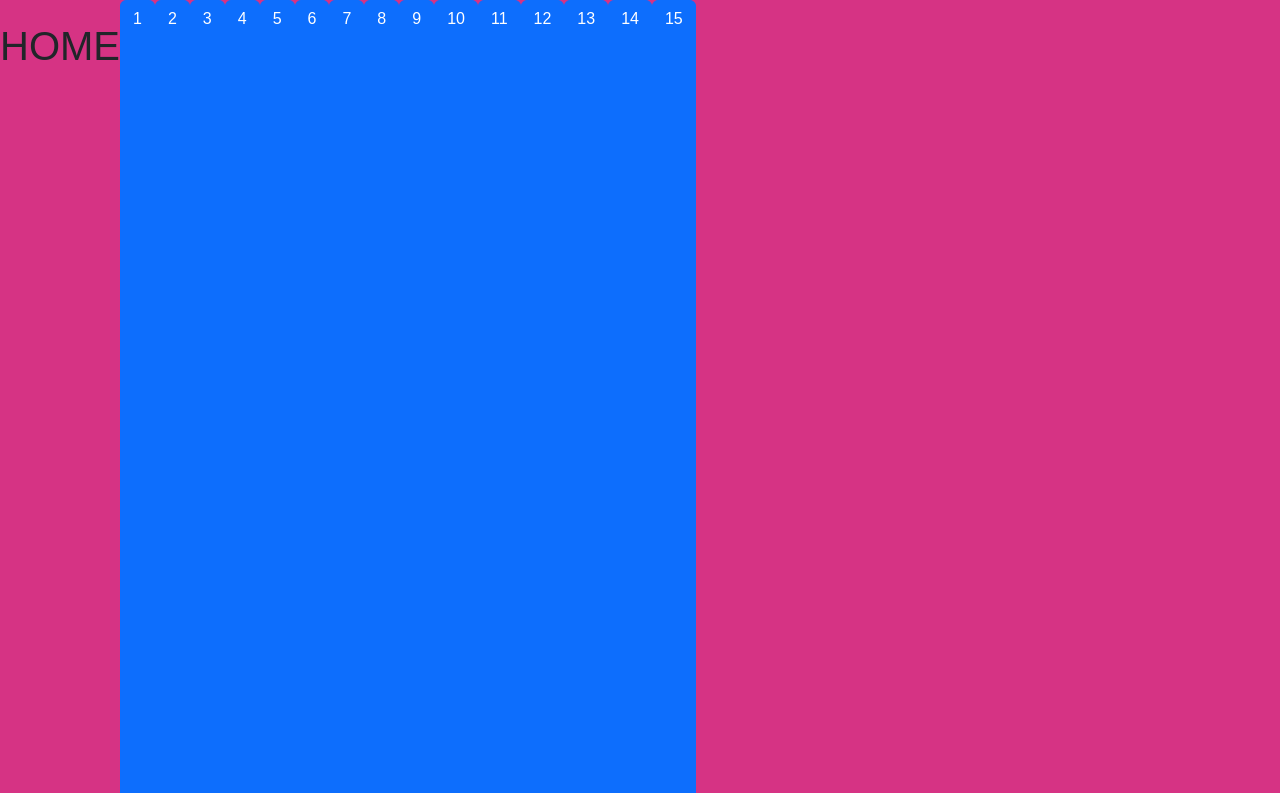
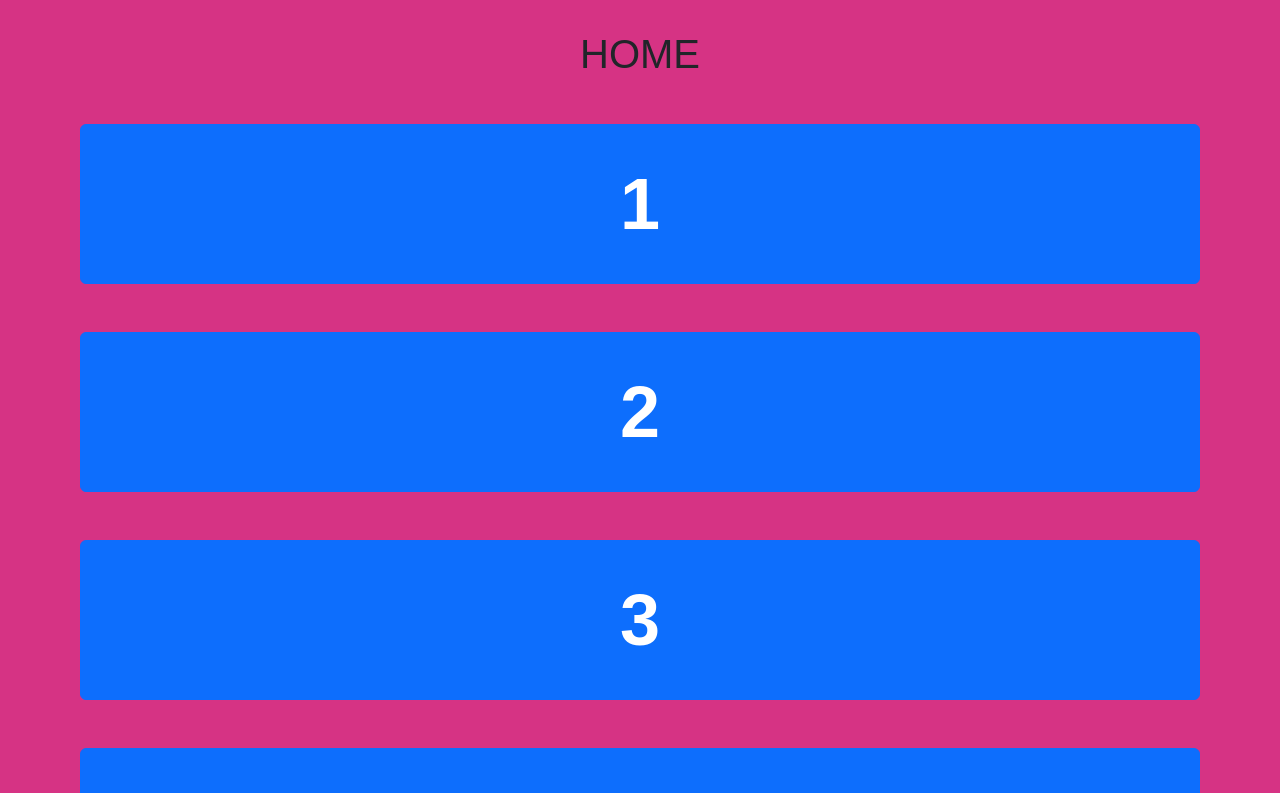
Before and after one commit to Jarvis0328/WeddingSongsTables, an Angular app: page /home in a window 1280 px wide. Shown: the top 793 px of the page. Built offline with nearby package versions, Linux system fonts and the light colour scheme.

Commit message:
prettier list of song in home

```diff
--- a/src/app/home/home.component.css
+++ b/src/app/home/home.component.css
@@ -0,0 +1,9 @@
+.home{
+
+}
+.song-button{
+    height: 10rem;
+    margin-left: 5rem;
+    margin-right: 5rem;
+    font-size: 4.5rem;
+}
--- a/src/app/home/home.component.html
+++ b/src/app/home/home.component.html
@@ -1,7 +1,7 @@
-<div class="d-flex bg-pink min-vh-100 font-wedding">
-  <p class="text-center fs-1 pt-3 flex-column">HOME</p>
+<div class="d-flex bg-pink min-vh-100 font-wedding flex-column">
+  <p class="text-center fs-1 pt-4">HOME</p>
   @for (songId of songs; track $index) {
-  <a [routerLink]="['../song/' + songId]" type="button" class="btn btn-primary">
+  <a [routerLink]="['../song/' + songId]" type="button" class="d-flex btn btn-primary song-button justify-content-center align-items-center my-4 fw-bold">
     {{ songId }}
   </a>
   }
```
